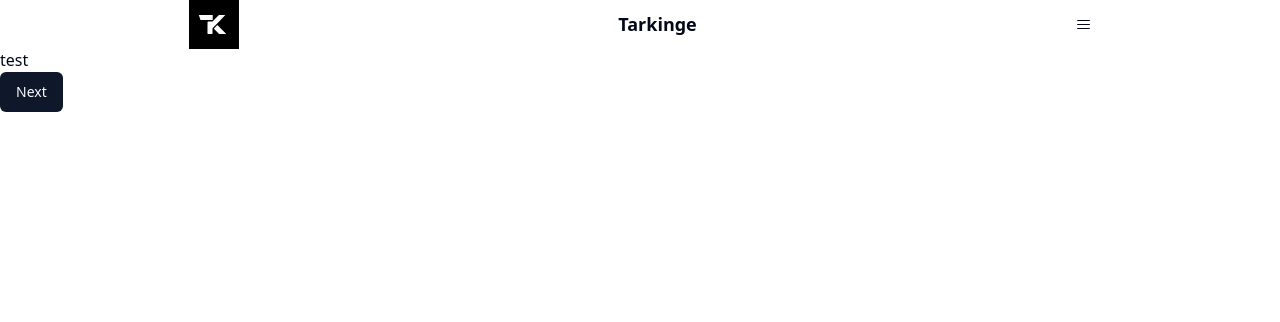
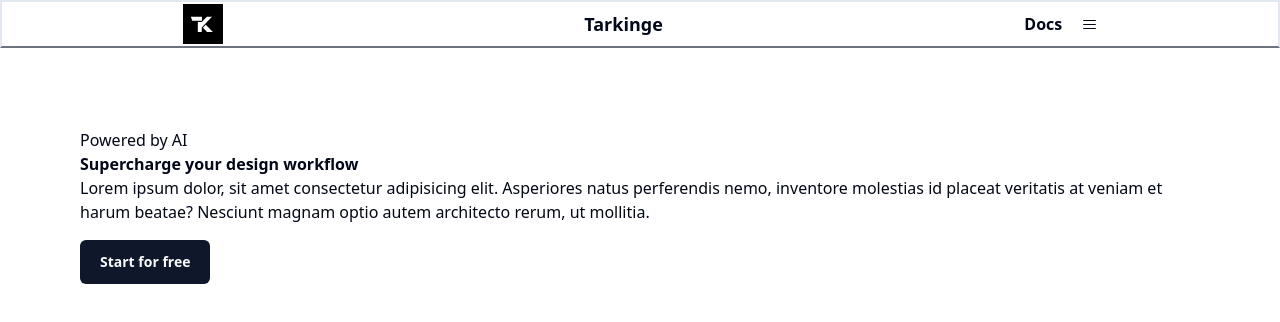
Before and after one commit to ejsadiarin/landing-pages, a Next.js app: page / in a window 1280 px wide. Shown: the top 322 px of the page. Built offline with nearby package versions, Linux system fonts and the light colour scheme.

Commit message:
navbar and hero section initial

```diff
--- a/app/page.tsx
+++ b/app/page.tsx
@@ -7,16 +7,23 @@ export default function Home() {
   return (
     <body className='w-full h-full'>
       {/* Navbar */}
-      <nav className='flex justify-around items-center w-full h-12'>
-        <Image src='/tarkinge.svg' alt='Tarkinge Logo' width='50' height='50' />
+      <nav className='flex justify-around items-center w-full h-12 border-2 border-b-gray-500'>
+        <Image src='/tarkinge.svg' alt='Tarkinge Logo' width='40' height='40' />
         <p className='font-bold text-lg'>Tarkinge</p>
-        <HamburgerMenu />
+        <div className='flex gap-5'>
+          <h3 className='font-bold'>Docs</h3>
+          <HamburgerMenu />
+        </div>
       </nav>
 
       {/* Hero */}
-      <main>
-        <article>test</article>
-        <Button>Next</Button>
+      <main className='m-20'>
+        <article className='mb-4'>
+          <p>Powered by AI</p>
+          <h1 className='font-bold'>Supercharge your design workflow</h1>
+          <p>Lorem ipsum dolor, sit amet consectetur adipisicing elit. Asperiores natus perferendis nemo, inventore molestias id placeat veritatis at veniam et harum beatae? Nesciunt magnam optio autem architecto rerum, ut mollitia.</p>
+        </article>
+        <Button className='w-auto h-auto font-bold px-5 py-3'>Start for free</Button>
       </main>
 
     </body>
```
